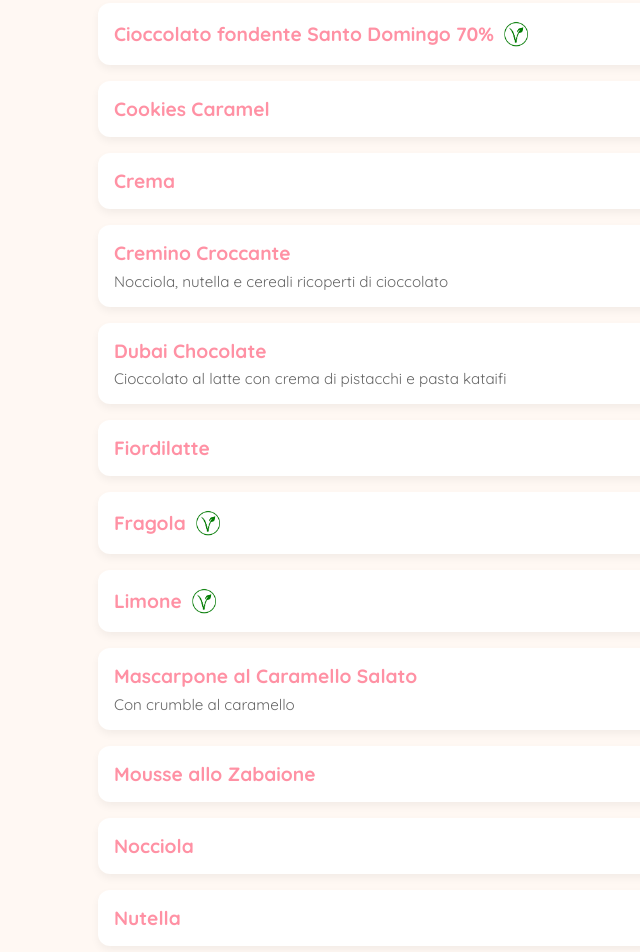
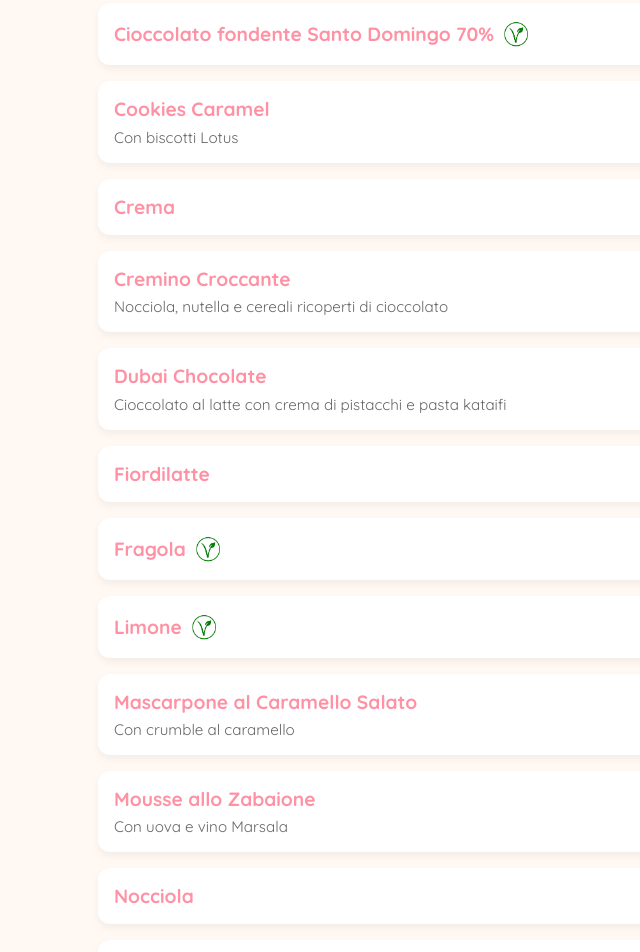
Before and after one commit to robertotaddia/gelateria-la-via-lattea, a plain HTML site: page index.html in a window 1280 px wide. Shown: the part 560-1512 px from the top of the page, without its empty margins (142-782 px from the left). Drawn offline with Linux system fonts and the light colour scheme.

Commit message:
Aggiornamento gusti
Tolto Toscana
Aggiunta descrizione Cookies Caramel e Zabaione

```diff
--- a/index.html
+++ b/index.html
@@ -207,7 +207,7 @@
       { name: { it: "Bacio", en: "Bacio" }, vegano: false, description: { it: "", en: "" } },
       { name: { it: "Cioccolato", en: "Chocolate" }, vegano: false, description: { it: "", en: "" } },
       { name: { it: "Cioccolato fondente Santo Domingo 70%", en: "Dark Chocolate Santo Domingo 70%" }, vegano: true, description: { it: "", en: "" } },
-      { name: { it: "Cookies Caramel", en: "Cookies Caramel" }, vegano: false, description: { it: "", en: "" } },
+      { name: { it: "Cookies Caramel", en: "Cookies Caramel" }, vegano: false, description: { it: "Con biscotti Lotus", en: "With Lotus biscuits" } },
       { name: { it: "Crema", en: "Cream" }, vegano: false, description: { it: "", en: "" } },
       { name: { it: "Cremino Croccante", en: "Crunchy Cream" }, vegano: false, description: { it: "Nocciola, nutella e cereali ricoperti di cioccolato", en: "Hazelnut, Nutella, and chocolate-covered cereals" } },
       { name: { it: "Dubai Chocolate", en: "Dubai Chocolate" }, vegano: false, description: { it: "Cioccolato al latte con crema di pistacchi e pasta kataifi", en: "Milk chocolate with pistachio cream and kataifi pasta" } },
@@ -215,7 +215,7 @@
       { name: { it: "Fragola", en: "Strawberry" }, vegano: true, description: { it: "", en: "" } },
       { name: { it: "Limone", en: "Lemon" }, vegano: true, description: { it: "", en: "" } },
       { name: { it: "Mascarpone al Caramello Salato", en: "Salted Caramel Mascarpone" }, vegano: false, description: { it: "Con crumble al caramello", en: "With caramel crumble" } },
-      { name: { it: "Mousse allo Zabaione", en: "Zabaione Mousse" }, vegano: false, description: { it: "", en: "" } },
+      { name: { it: "Mousse allo Zabaione", en: "Zabaione Mousse" }, vegano: false, description: { it: "Con uova e vino Marsala", en: "With eggs and Marsala wine" } },
       { name: { it: "Nocciola", en: "Hazelnut" }, vegano: false, description: { it: "", en: "" } },
       { name: { it: "Nutella", en: "Nutella" }, vegano: false, description: { it: "", en: "" } },
       { name: { it: "Panna Cotta", en: "Panna Cotta" }, vegano: false, description: { it: "Panna con caramello", en: "Cream with caramel" } },
@@ -224,7 +224,6 @@
       { name: { it: "Stracciatella", en: "Stracciatella" }, vegano: false, description: { it: "Fiordilatte con gocce di cioccolato", en: "Milk cream with chocolate chips" } },
       { name: { it: "Stracciatella Olvi", en: "Stracciatella Olvi" }, vegano: true, description: { it: "", en: "" } },
       { name: { it: "Vaniglia Olvi con Mela e Cannella", en: "Vanilla Olvi with Apple and Cinnamon" }, vegano: true, description: { it: "", en: "" } },
-      { name: { it: "Viaggio in Toscana", en: "Trip to Tuscany" }, vegano: false, description: { it: "Crema all'amaretto, vino dolce, crumble alla mandorla e anice stellato", en: "Amaretto cream, sweet wine, almond crumble, and star anise" } },
       { name: { it: "Yogurt", en: "Yogurt" }, vegano: false, description: { it: "", en: "" } },
       { name: { it: "Zuppa Inglese", en: "English Trifle" }, vegano: false, description: { it: "Crema, pan di Spagna e alchermes", en: "Cream, sponge cake, and Alchermes liqueur" } },
     ].sort((a, b) => a.name.it.localeCompare(b.name.it));
```
